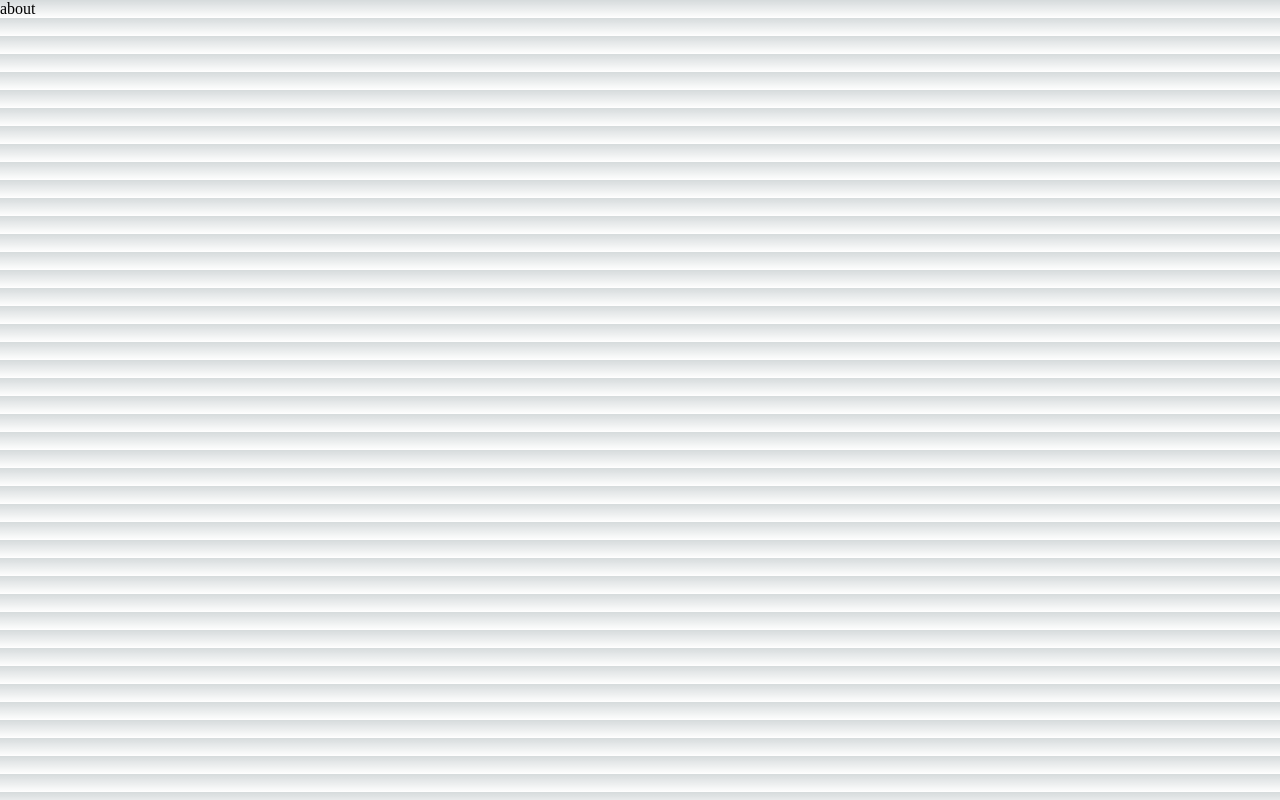
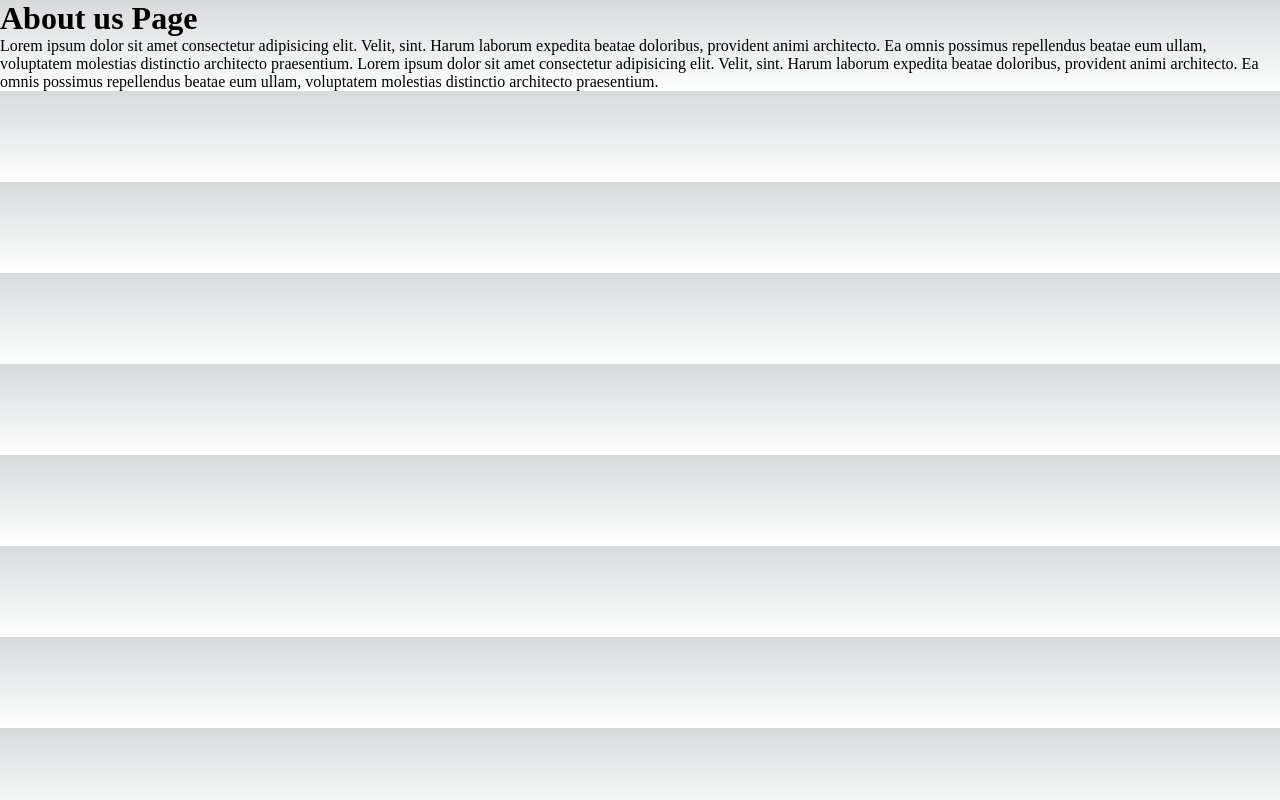
Before and after one commit to m-fadi/events_app, a Next.js app: page /about in a window 1280 px wide. Built offline with nearby package versions, Linux system fonts and the light colour scheme.

Commit message:
add about page

```diff
--- a/pages/about.js
+++ b/pages/about.js
@@ -1,7 +1,21 @@
 import React from "react";
 
 const about = () => {
-    return <div>about</div>;
+    return (
+        <div>
+            <h1>About us Page</h1>
+            <p>
+                Lorem ipsum dolor sit amet consectetur adipisicing elit. Velit,
+                sint. Harum laborum expedita beatae doloribus, provident animi
+                architecto. Ea omnis possimus repellendus beatae eum ullam,
+                voluptatem molestias distinctio architecto praesentium.
+                Lorem ipsum dolor sit amet consectetur adipisicing elit. Velit,
+                sint. Harum laborum expedita beatae doloribus, provident animi
+                architecto. Ea omnis possimus repellendus beatae eum ullam,
+                voluptatem molestias distinctio architecto praesentium.
+            </p>
+        </div>
+    );
 };
 
 export default about;
```
